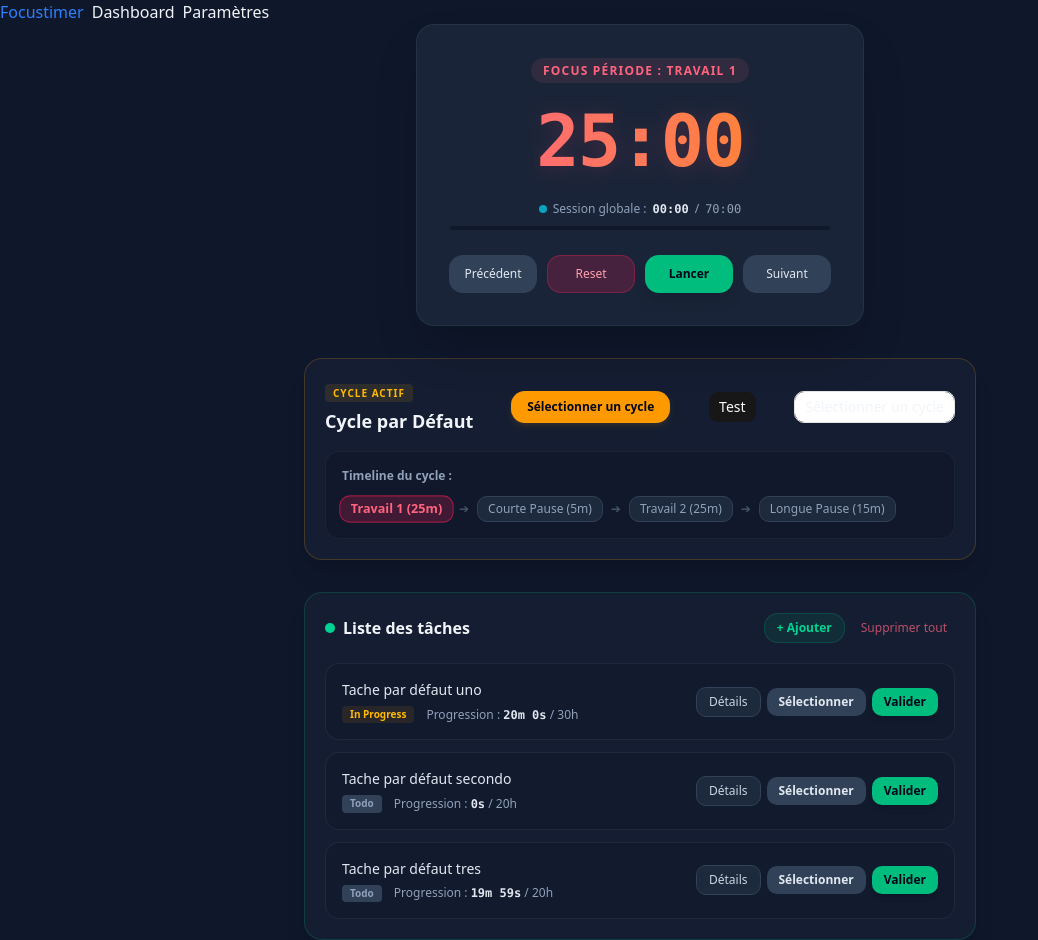
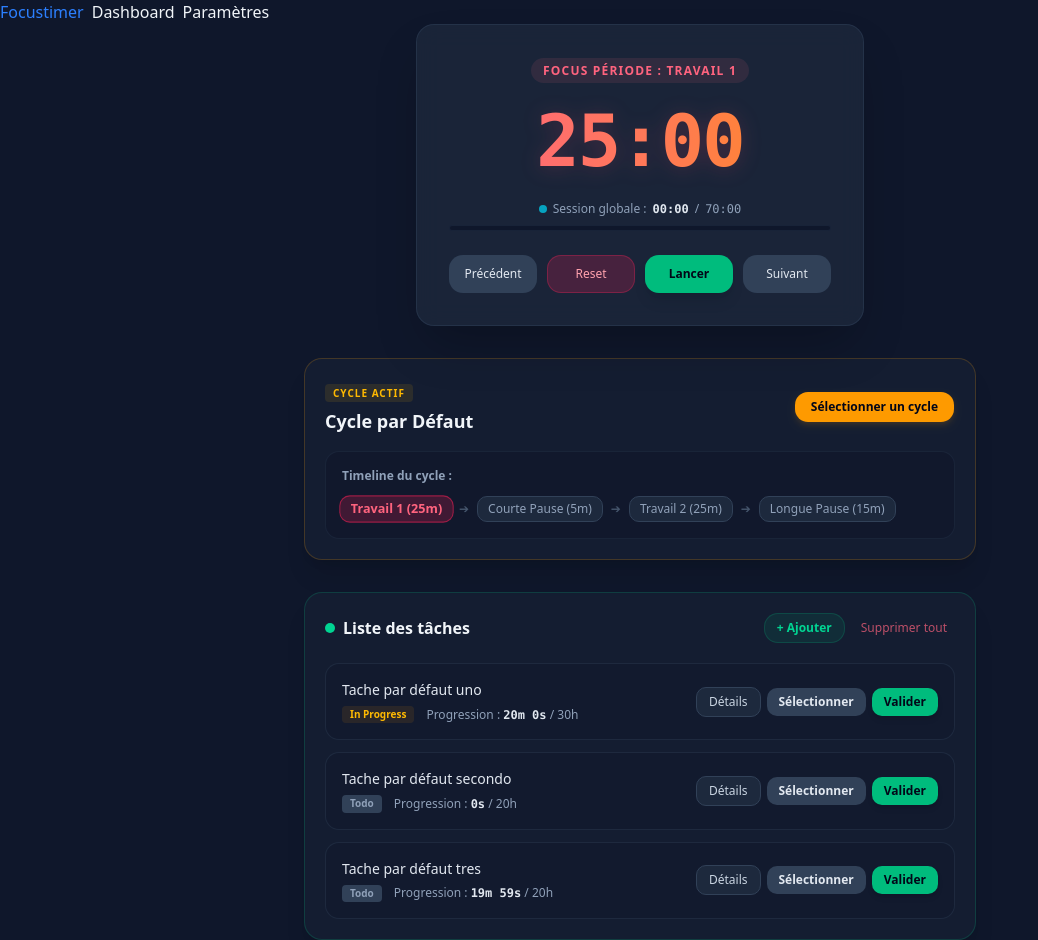
Before and after one commit to MDGav82/FocusTimer, a React (Vite) app: page / in a window 1280 px wide. Shown: the whole page, without its empty margins (0-1038 px from the left). Built offline with nearby package versions, Linux system fonts and the light colour scheme.

Commit message:
feat(cycle) : WIP add dialog box to select cycles

```diff
--- a/src/app/cycle/Cycle.tsx
+++ b/src/app/cycle/Cycle.tsx
@@ -23,13 +23,9 @@ export function Cycle({ currentCycleName, periods, currentPeriodIndex }: CyclePr
           </span>
           <h3 className="text-lg font-bold text-slate-100 mt-1">{currentCycleName}</h3>
         </div>
-        <button className="bg-amber-500 hover:bg-amber-400 text-slate-950 text-xs font-bold px-4 py-2 rounded-xl transition shadow-md shadow-amber-500/10 active:scale-95">
-          Sélectionner un cycle
-        </button>
-        <Button>Test</Button>
         <Dialog>
           <DialogTrigger asChild>
-            <Button variant="outline">Sélectionner un cycle</Button>
+            <Button className="bg-amber-500 hover:bg-amber-400 text-slate-950 text-xs font-bold px-4 py-2 rounded-xl transition shadow-md shadow-amber-500/10 active:scale-95">Sélectionner un cycle</Button>
           </DialogTrigger>
           <DialogContent>
             <DialogHeader>
```
